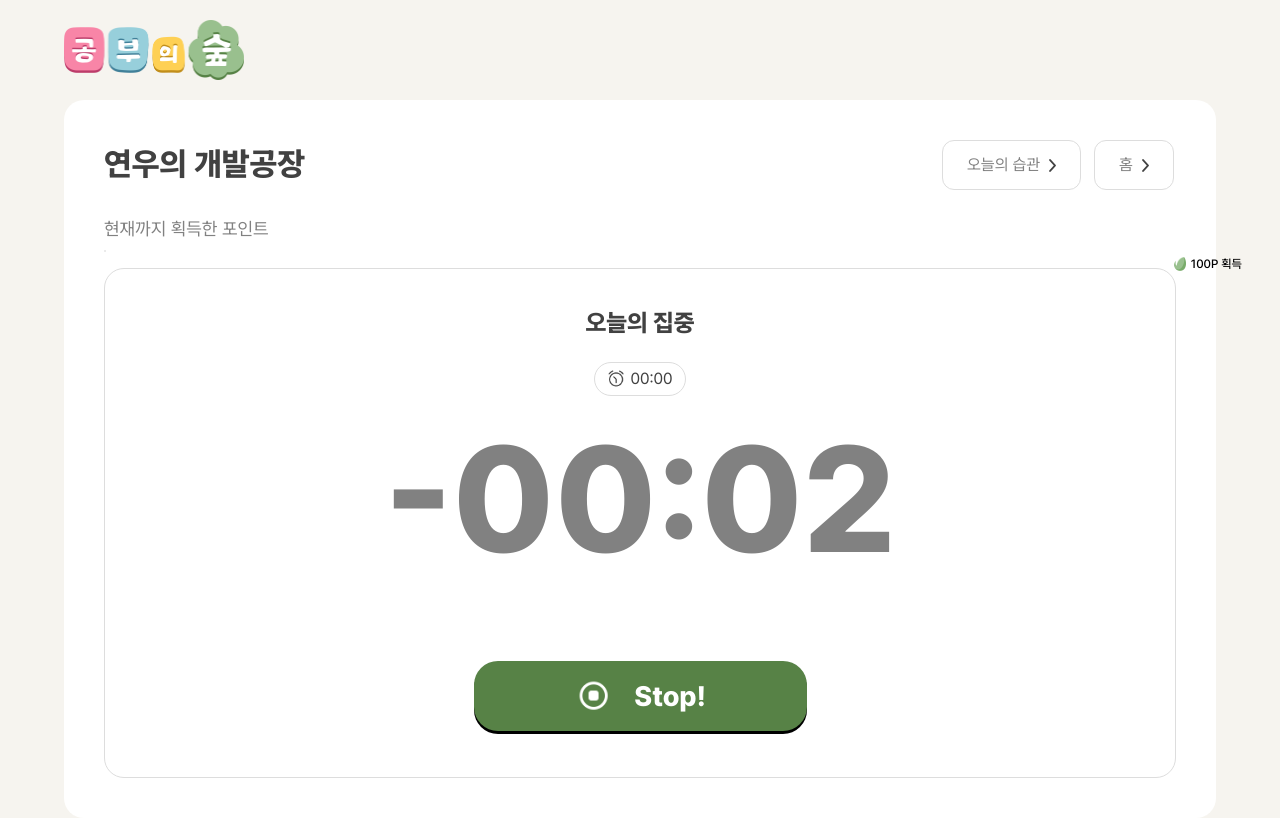
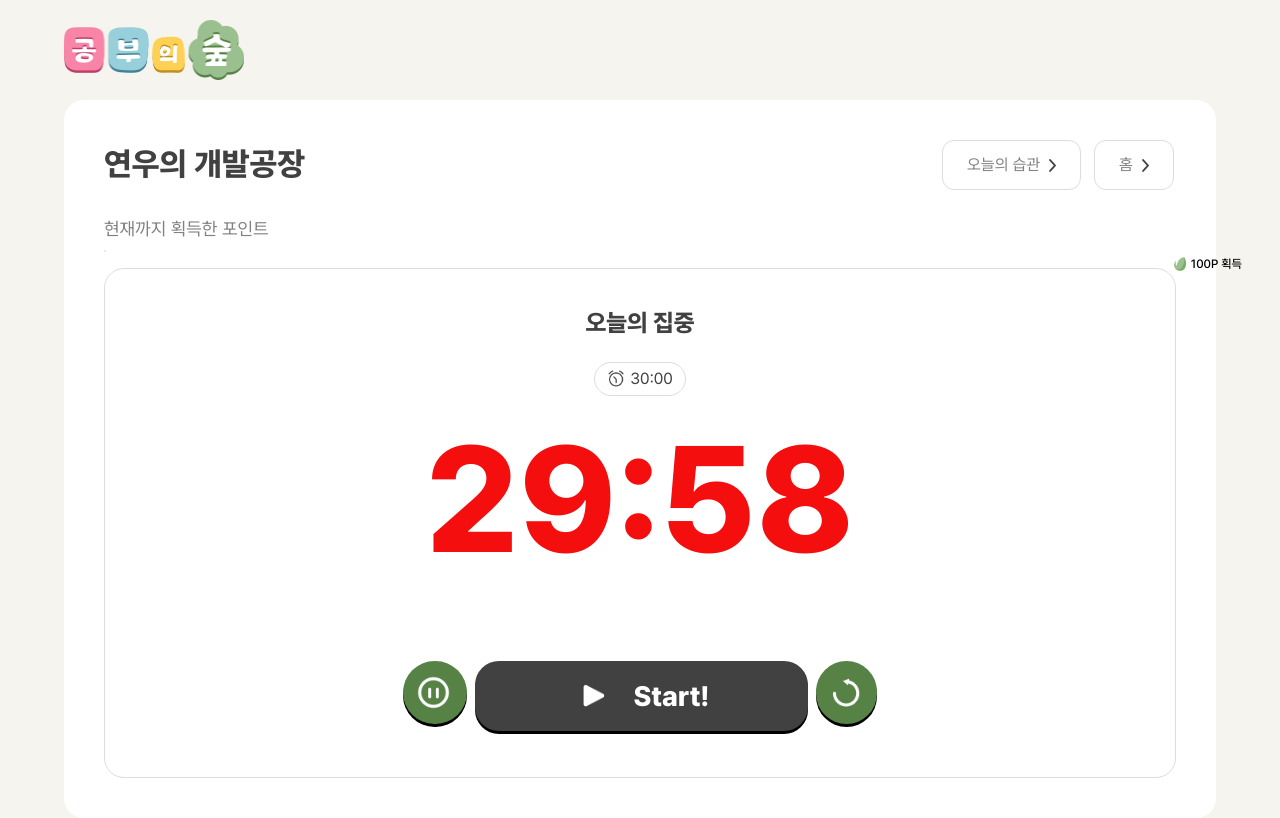
Before and after one commit to CodeitFS5th/5th_StudyForest_team3_FE, a Next.js app: page /study/1/focus in a window 1280 px wide. Both pictures are taken after a click on the button "Start!". Built offline with nearby package versions, Linux system fonts and the light colour scheme.

Commit message:
✨ Refactor: Timer Component for Focus Page

```diff
--- /dev/null
+++ b/src/app/study/[id]/focus/_components/timer2.tsx
@@ -0,0 +1,216 @@
+"use client";
+import { useState, useEffect, useRef } from "react";
+import Image from "next/image";
+import timerImage from "@/assets/images/icon/ic_timer.png";
+import { formatTime } from "../core/utils";
+import {
+  ButtonStart,
+  ButtonStop,
+  ButtonStartDisabled,
+} from "@/components/button/ButtonRound";
+import { ButtonRestart, ButtonPause } from "@/components/button/ButtonCircle";
+
+const styles = {
+  timerColor: {
+    unsuccess: "text-custom-color-red-200",
+    success: "text-custom-color-black-300",
+    default: "text-custom-color-black-400",
+  },
+};
+
+export default function Timer2() {
+  const [goalTimeInput, setGoalTimeInput] = useState({
+    minutes: "30",
+    seconds: "00",
+  });
+
+  const [timeStatus, setTimeStatus] = useState({
+    goalTime: 0,
+    time: 0,
+  });
+
+  const [timerStatus, setTimerStatus] = useState({
+    isFocusStart: false,
+    isRunning: false,
+    isSuccess: false,
+  });
+
+  const intervalIdRef = useRef<number | null>(null);
+
+  const handleGoalTimeInputChange = (
+    e: React.ChangeEvent<HTMLInputElement>,
+    type: "minutes" | "seconds"
+  ) => {
+    // 입력 제한: 숫자만, 2자리로 입력, 최대 99분 59초
+    let value = e.target.value.replace(/\D/g, "");
+
+    if (value.length > 2) {
+      value = value.slice(0, 2);
+    }
+
+    if (type === "minutes" && Number(value) > 99) {
+      value = "99";
+    } else if (type === "seconds" && Number(value) > 59) {
+      value = "59";
+    }
+
+    setGoalTimeInput((prev) => ({
+      ...prev,
+      [type]: value,
+    }));
+  };
+
+  // 타이머 실행 / 일시정지
+  useEffect(() => {
+    console.log(timerStatus.isSuccess);
+    if (timerStatus.isRunning) {
+      if (intervalIdRef.current !== null) {
+        window.clearInterval(intervalIdRef.current);
+      }
+      intervalIdRef.current = window.setInterval(() => {
+        setTimeStatus((prev) => ({
+          ...prev,
+          time: prev.time - 1,
+        }));
+      }, 1000);
+    }
+
+    return () => {
+      if (intervalIdRef.current !== null) {
+        window.clearInterval(intervalIdRef.current);
+        intervalIdRef.current = null;
+      }
+    };
+  }, [timerStatus.isRunning]);
+
+  // 성공 여부 확인
+  useEffect(() => {
+    if (timeStatus.time <= 0) {
+      setTimerStatus((prev) => ({
+        ...prev,
+        isSuccess: true,
+      }));
+    }
+  }, [timeStatus.time]);
+
+  // 핸들러
+  const startTimer = () => {
+    const goalTime =
+      Number(goalTimeInput.minutes) * 60 + Number(goalTimeInput.seconds);
+
+    setTimeStatus((prev) => ({
+      goalTime,
+      time: goalTime,
+    }));
+
+    setTimerStatus((prev) => ({
+      isSuccess: false,
+      isFocusStart: true,
+      isRunning: true,
+    }));
+  };
+
+  const pauseTimer = () => {
+    setTimerStatus((prev) => ({
+      ...prev,
+      isRunning: false,
+    }));
+  };
+
+  const stopTimer = () => {
+    setTimerStatus((prev) => ({
+      ...prev,
+      isFocusStart: false,
+      isRunning: false,
+      isSuccess: false,
+    }));
+    setTimeStatus((prev) => ({
+      ...prev,
+      time: prev.goalTime,
+    }));
+  };
+
+  let timerColor =
+    (timerStatus.isRunning &&
+      (timerStatus.isSuccess
+        ? styles.timerColor.success
+        : styles.timerColor.unsuccess)) ||
+    styles.timerColor.default;
+
+  return (
+    <>
+      <div
+        className="flex flex-col items-center h-[342px] pt-[24px] md:pt-[40px] py-[16px] md:py-[24px] pb-[27px]
+                      rounded-[20px] border border-custom-color-black-200 md:h-[510px] xl:w-full"
+      >
+        <h2 className="mb-[16px] text-[24px] font-[800] leading-[28.64px] text-custom-color-black-400 md:mb-[24px]">
+          오늘의 집중
+        </h2>
+        <div
+          className={`flex items-center w-fit px-[12px] py-[4px] mb-[17px] gap-[4px]
+          border-[1px] border-custom-color-black-200 rounded-[50px] text-custom-color-black-400 md:mb-[55px]
+          ${!timerStatus.isFocusStart ? "opacity-1" : ""}`}
+        >
+          <Image src={timerImage} alt="time" width={19} height={19} />
+          {formatTime(timeStatus.goalTime)}
+        </div>
+        {!timerStatus.isFocusStart && (
+          <div className="flex justify-center items-center">
+            <input
+              value={goalTimeInput.minutes}
+              onChange={(e) => handleGoalTimeInputChange(e, "minutes")}
+              className="mb-[40px] md:mb-[115px] border-none outline-none p-0 m-0
+                        text-[80px] md:text-[120px] xl:text-[150px] font-[800] text-center
+                        leading-[95.47px] w-[110px]"
+            />
+            <span
+              className="flex justify-center items-center w-[20px] mb-[40px] md:mb-[115px] text-[80px] md:text-[120px] xl:text-[150px]
+                        font-[800] text-center leading-[95.47px] translate-y-[-6px]"
+            >
+              :
+            </span>
+            <input
+              value={goalTimeInput.seconds}
+              onChange={(e) => handleGoalTimeInputChange(e, "seconds")}
+              className="mb-[40px] md:mb-[115px] border-none outline-none p-0 m-0
+                        text-[80px] md:text-[120px] xl:text-[150px] font-[800] text-center
+                        leading-[95.47px] w-[110px]"
+            />
+          </div>
+        )}
+        {timerStatus.isFocusStart && (
+          <div className="flex justify-center gap-[8px] items-center">
+            <div
+              className={`mb-[40px] md:mb-[115px] text-[80px] md:text-[120px] xl:text-[150px]
+                  font-[800] text-center leading-[95.47px] w-[250px] flex justify-center ${timerColor}`}
+            >
+              {formatTime(timeStatus.time)}
+            </div>
+          </div>
+        )}
+
+        <div className="flex gap-[8px]">
+          <div>
+            {timerStatus.isFocusStart && !timerStatus.isSuccess && (
+              <ButtonPause onClick={pauseTimer} />
+            )}
+          </div>
+          <div>
+            {!timerStatus.isFocusStart ? (
+              <ButtonStart onClick={startTimer} />
+            ) : timerStatus.isSuccess ? (
+              <ButtonStop onClick={stopTimer} />
+            ) : (
+              <ButtonStartDisabled />
+            )}
+          </div>
+          <div>
+            {timerStatus.isFocusStart && !timerStatus.isSuccess && (
+              <ButtonRestart onClick={stopTimer} />
+            )}
+          </div>
+        </div>
+      </div>
+    </>
+  );
+}
--- a/src/app/study/[id]/focus/page.tsx
+++ b/src/app/study/[id]/focus/page.tsx
@@ -6,7 +6,7 @@ import {
   ButtonStudyHome,
 } from "@/components/button/ButtonToday";
 import Point from "@/components/Point/Point";
-import Timer from "./_components/timer";
+import Timer2 from "./_components/timer2";
 
 export default function FocusPage() {
   const { id } = useParams();
@@ -51,7 +51,7 @@ export default function FocusPage() {
           </div>
         </div>
       </header>
-      <Timer />
+      <Timer2 />
     </div>
   );
 }
```
